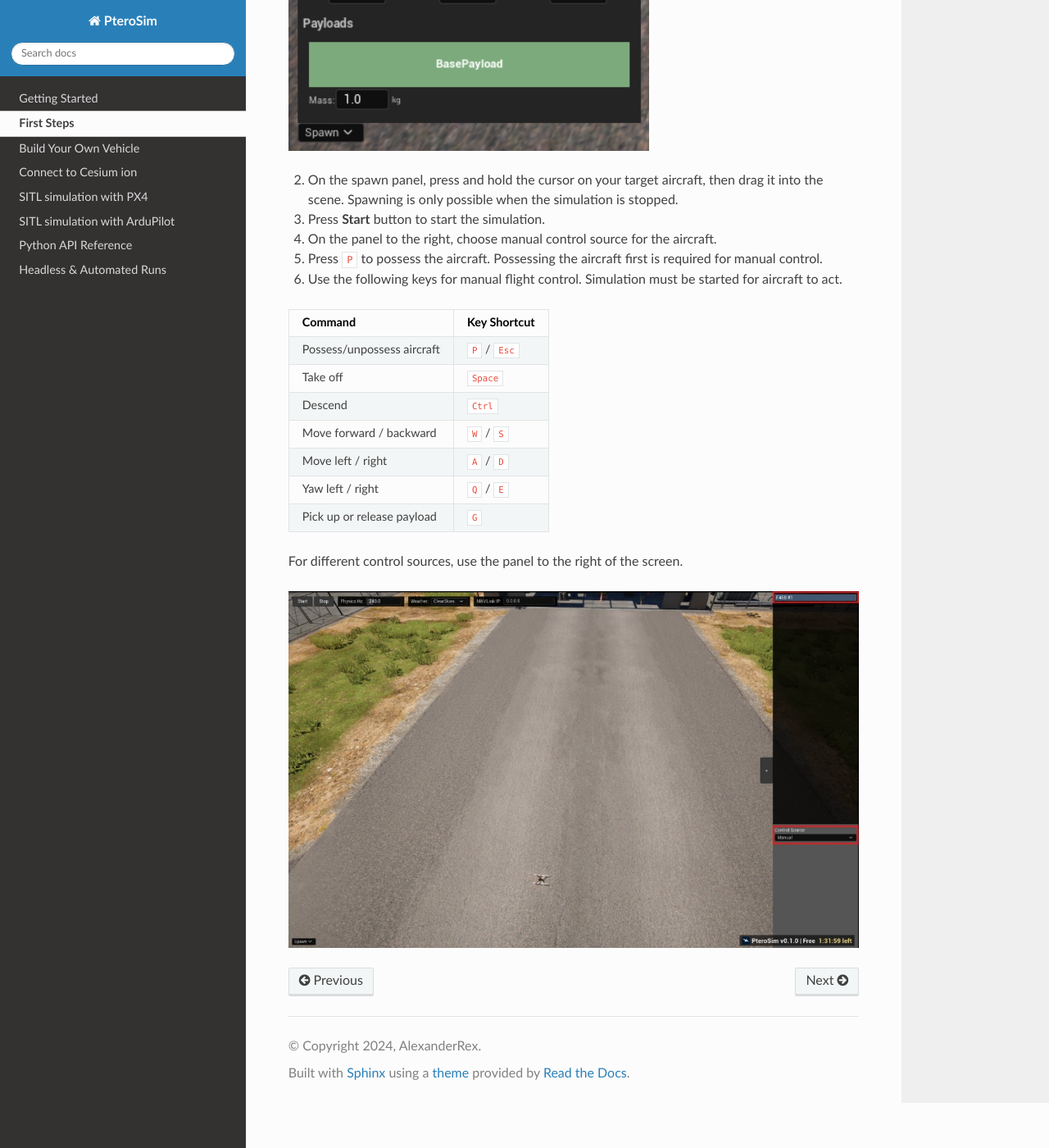
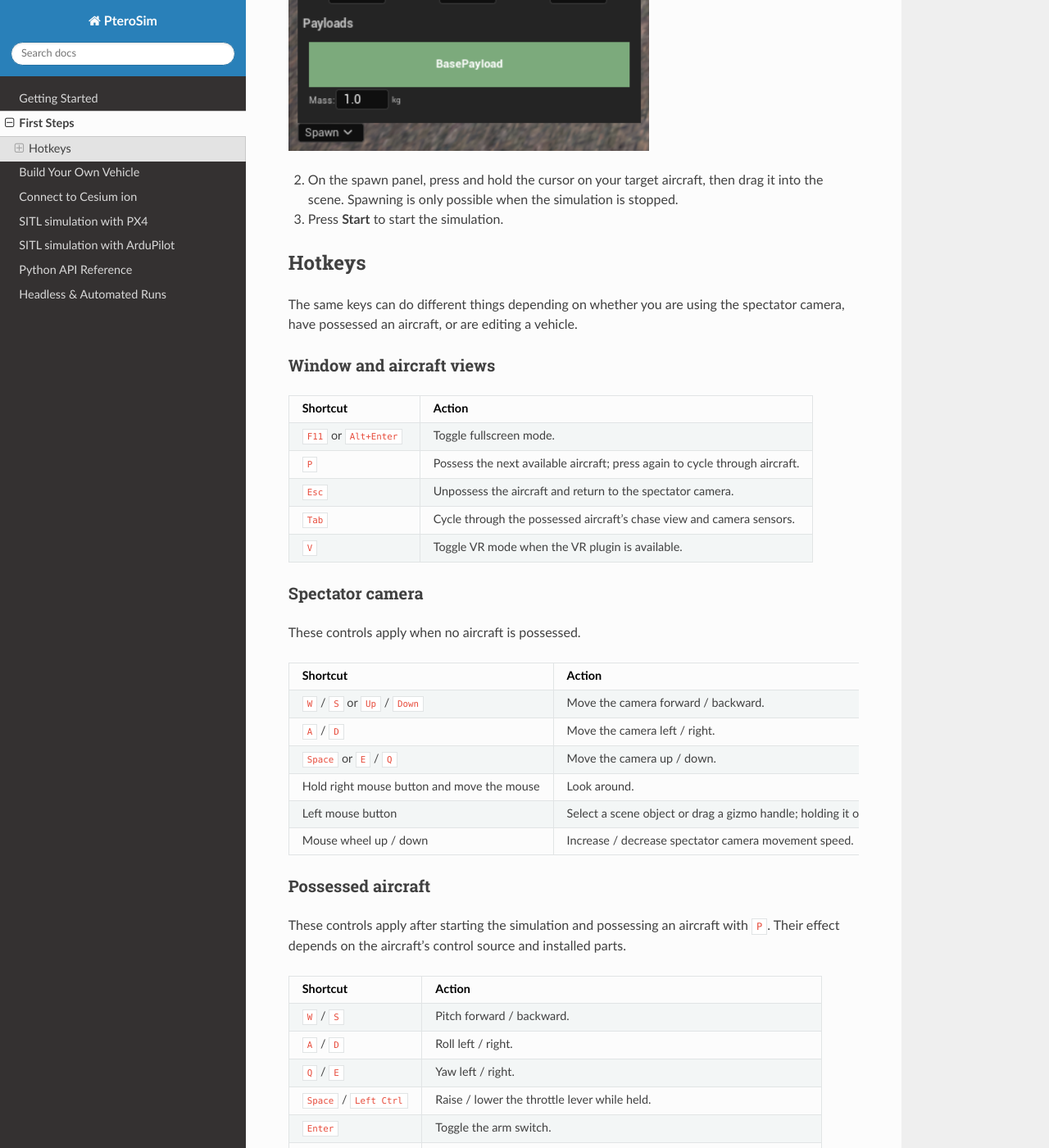
Before and after one commit to AlexanderRex/PteroSimDocs, a Sphinx documentation site: the page built from docs/source/first_steps.rst, in a window 1280 px wide and 1400 px high, scrolled down 435 px. Shown: the whole window at 82% size. Built offline with Sphinx 7.4.7 and the Read the Docs theme 3.1.0, drawn with Linux system fonts in a browser that asks for light colours; some of the changed text lies outside the part shown.

Commit message:
docs: collect first steps hotkeys

```diff
--- a/docs/source/first_steps.rst
+++ b/docs/source/first_steps.rst
@@ -12,36 +12,95 @@ Clicking it opens the aircraft and payload spawn panel:
 
 2. On the spawn panel, press and hold the cursor on your target aircraft, then drag it into the scene. Spawning is only possible when the simulation is stopped.
 
-3. Press **Start** button to start the simulation.
+3. Press **Start** to start the simulation.
 
-4. On the panel to the right, choose manual control source for the aircraft.
+Hotkeys
+-------
 
-5. Press ``P`` to possess the aircraft. Possessing the aircraft first is required for manual control.
+The same keys can do different things depending on whether you are using the spectator camera, have possessed an aircraft, or are editing a vehicle.
 
-6. Use the following keys for manual flight control. Simulation must be started for aircraft to act.
+Window and aircraft views
+~~~~~~~~~~~~~~~~~~~~~~~~~
 
 .. list-table::
    :header-rows: 1
+   :widths: 25 75
 
-   * - Command
-     - Key Shortcut
-   * - Possess/unpossess aircraft
-     - ``P`` / ``Esc``
-   * - Take off
-     - ``Space``
-   * - Descend
-     - ``Ctrl``
-   * - Move forward / backward
-     - ``W`` / ``S``
-   * - Move left / right
-     - ``A`` / ``D``
-   * - Yaw left / right
-     - ``Q`` / ``E``
-   * - Pick up or release payload
-     - ``G``
+   * - Shortcut
+     - Action
+   * - ``F11`` or ``Alt+Enter``
+     - Toggle fullscreen mode.
+   * - ``P``
+     - Possess the next available aircraft; press again to cycle through aircraft.
+   * - ``Esc``
+     - Unpossess the aircraft and return to the spectator camera.
+   * - ``Tab``
+     - Cycle through the possessed aircraft's chase view and camera sensors.
+   * - ``V``
+     - Toggle VR mode when the VR plugin is available.
 
-For different control sources, use the panel to the right of the screen.
+Spectator camera
+~~~~~~~~~~~~~~~~
 
-.. image:: Images/control_source_panel.png
-   :alt: Right-side panel with aircraft control source selector
-   :class: no-float-left
+These controls apply when no aircraft is possessed.
+
+.. list-table::
+   :header-rows: 1
+   :widths: 25 75
+
+   * - Shortcut
+     - Action
+   * - ``W`` / ``S`` or ``Up`` / ``Down``
+     - Move the camera forward / backward.
+   * - ``A`` / ``D``
+     - Move the camera left / right.
+   * - ``Space`` or ``E`` / ``Q``
+     - Move the camera up / down.
+   * - Hold right mouse button and move the mouse
+     - Look around.
+   * - Left mouse button
+     - Select a scene object or drag a gizmo handle; holding it over empty viewport enters camera pan mode.
+   * - Mouse wheel up / down
+     - Increase / decrease spectator camera movement speed.
+
+Possessed aircraft
+~~~~~~~~~~~~~~~~~~
+
+These controls apply after starting the simulation and possessing an aircraft with ``P``. Their effect depends on the aircraft's control source and installed parts.
+
+.. list-table::
+   :header-rows: 1
+   :widths: 25 75
+
+   * - Shortcut
+     - Action
+   * - ``W`` / ``S``
+     - Pitch forward / backward.
+   * - ``A`` / ``D``
+     - Roll left / right.
+   * - ``Q`` / ``E``
+     - Yaw left / right.
+   * - ``Space`` / ``Left Ctrl``
+     - Raise / lower the throttle lever while held.
+   * - ``Enter``
+     - Toggle the arm switch.
+   * - ``G``
+     - Open or close installed grippers, which may pick up or release a payload.
+
+Vehicle editor and scene list
+~~~~~~~~~~~~~~~~~~~~~~~~~~~~~
+
+.. list-table::
+   :header-rows: 1
+   :widths: 25 75
+
+   * - Shortcut
+     - Action
+   * - ``Ctrl+Z``
+     - Undo a vehicle edit.
+   * - ``Ctrl+Y`` or ``Ctrl+Shift+Z``
+     - Redo a vehicle edit.
+   * - ``F2``
+     - Rename the selected item in the scene list.
+   * - ``Delete`` or ``Backspace``
+     - Remove selected scene objects or vehicle parts in the scene list; in the logic graph, remove the selected block.
--- a/docs/source/index.rst
+++ b/docs/source/index.rst
@@ -20,7 +20,7 @@ Getting Started
 First Steps
 -----------
 
-:doc:`first_steps` — Basic spawning workflow for aircraft and payloads.
+:doc:`first_steps` — Spawn an aircraft and learn the keyboard and mouse shortcuts.
 
 Build Your Own Vehicle
 ----------------------
```
